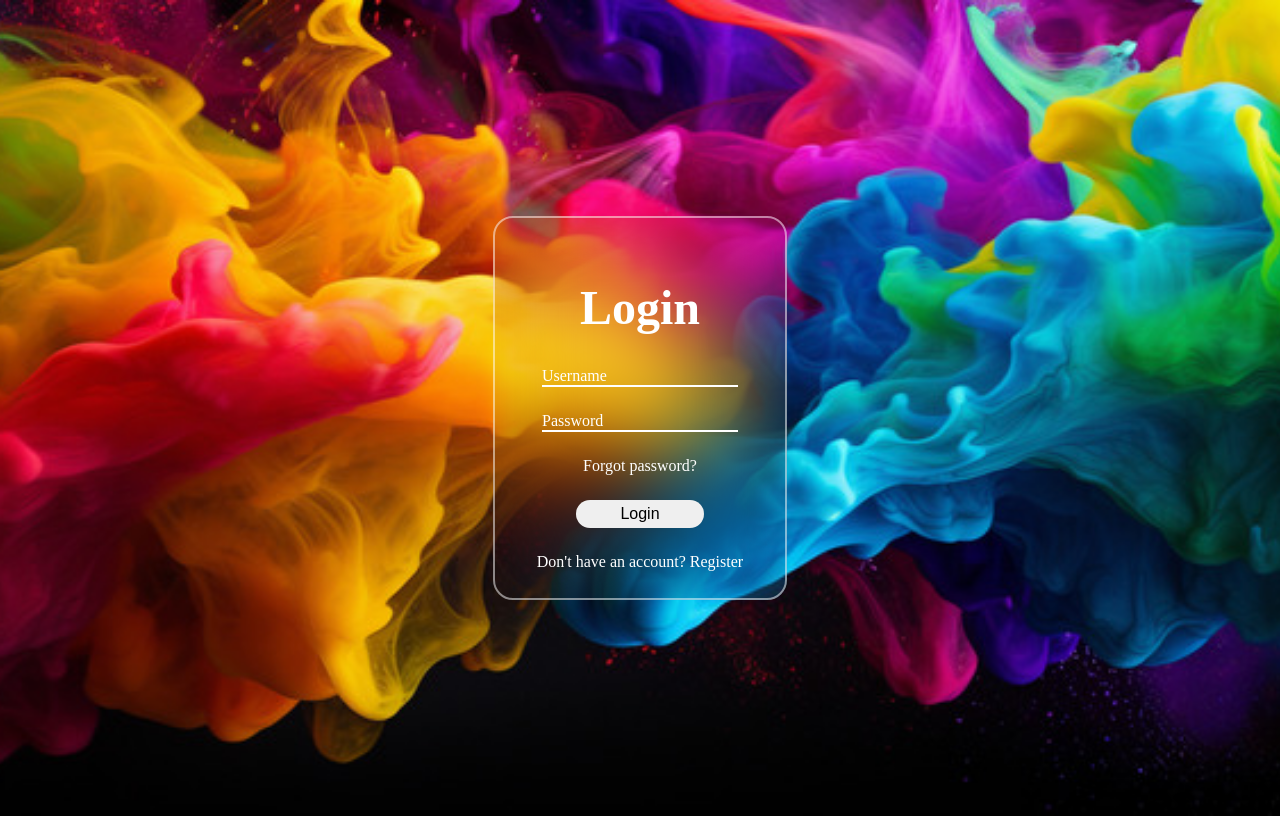
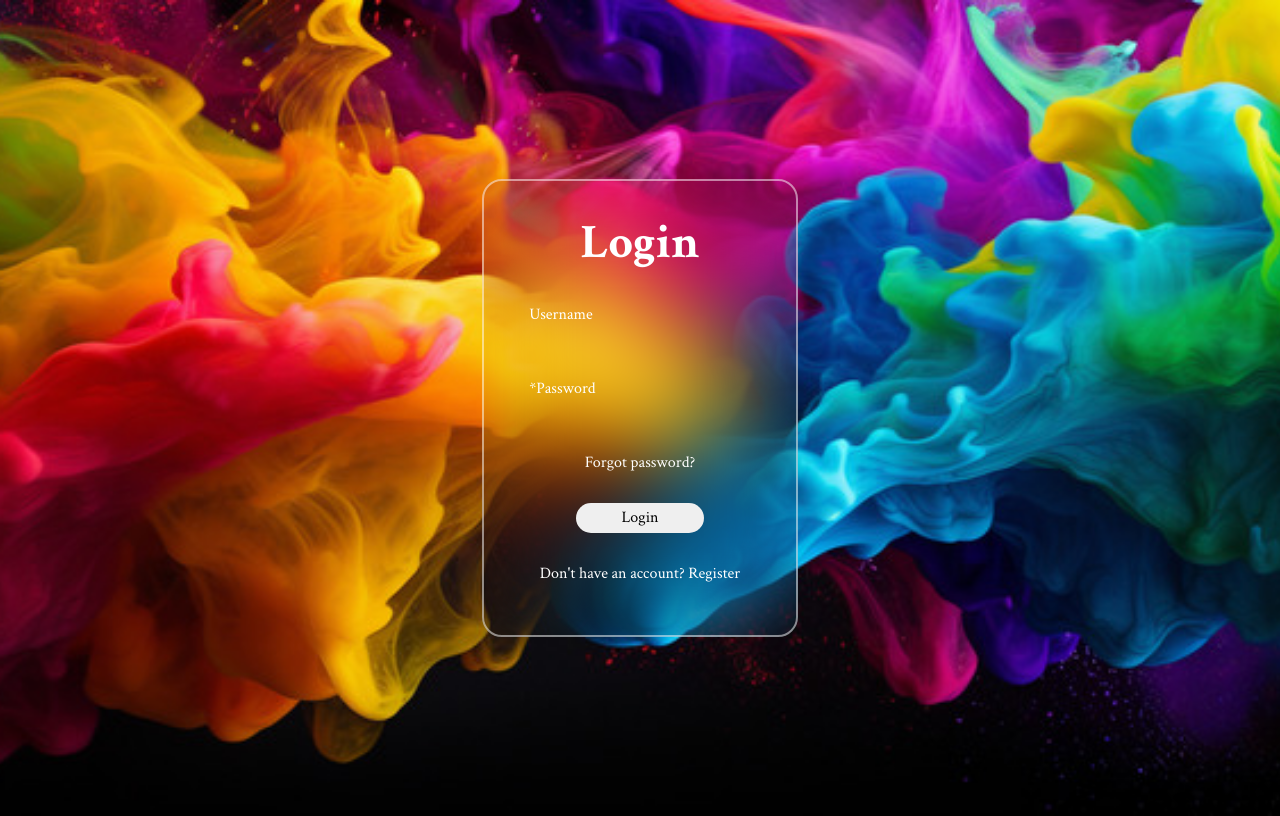
Before and after one commit to geovannad/Login, a plain HTML site: page index.html in a window 1280 px wide. Drawn offline with Linux system fonts and the light colour scheme.

Commit message:
modificação na caixa de texto

```diff
--- a/index.html
+++ b/index.html
@@ -1,24 +1,28 @@
-
 <!DOCTYPE html>
 <html lang="en">
   <head>
-        <meta charset="UTF-8">
-        <meta name="viewport" content="width=device-width, initial-scale=1.0">
+    <meta charset="UTF-8" />
+    <meta name="viewport" content="width=device-width, initial-scale=1.0" />
     <title>Site</title>
-        <link rel="stylesheet" href="style.css">
+    <link rel="stylesheet" href="style.css" />
     <script src="index.js" defer></script>
+
+<link rel="preconnect" href="https://fonts.googleapis.com">
+<link rel="preconnect" href="https://fonts.gstatic.com" crossorigin>
+<link href="https://fonts.googleapis.com/css2?family=Crimson+Text:ital,wght@0,400;0,600;0,700;1,400;1,600;1,700&display=swap" rel="stylesheet">
   </head>
   <body>
     <div id="caixa">
       <h1>Login</h1>
       <form id="formulario" action="">
-                <div class="input">
-                    <label for="nome" class="label">Username</label>
-                    <input type="text" id="userName" class="inp" name="nome" required placeholder="Username">
+        <div class="label-float">
+          <input type="text" placeholder=" " />
+          <label>Username</label>
         </div>
-                <div class="input">
-                    <label for="nome" class="label">Password</label>
-                <input type="text" class="inp" id="Password" name="nome" required>
+
+        <div class="label-float">
+          <input type="text" placeholder=" " required />
+          <label>Password</label>
         </div>
         <div class="input">
           <a class="text" href="##">Forgot password?</a>
@@ -29,9 +33,7 @@
         <div class="input">
           <p class="text">Don't have an account? <a href="##">Register</a></p>
         </div>
-
       </form>
-
     </div>
   </body>
 </html>
--- a/style.css
+++ b/style.css
@@ -1,89 +1,120 @@
-*{
-    color: #fff
+.label-float {
+  position: relative;
+  padding-top: 13px;
+  color: transparent;
+}
+.label-float {
+  margin: 30px;
+}
+.label-float input {
+  border: 0;
+  border-bottom: 2px solid transparent;
+  outline: none;
+  width: 15vw;
+  font-size: 1.3rem;
+  transition: all 0.3s ease-out;
+  -webkit-transition: all 0.3s ease-out;
+  -moz-transition: all 0.3s ease-out;
+  -webkit-appearance: none;
+  border-radius: 0;
+  background-color: transparent;
+}
 
+.label-float input:focus {
+  border-bottom: 2px solid #3951b2;
 }
-#caixa{
+
+.label-float input::placeholder {
+  color: transparent;
+}
+
+.label-float label {
+  pointer-events: none;
+  position: absolute;
+  top: 0;
+  left: 0;
+  margin-top: o;
+  transition: all 0.3s ease-out;
+  -webkit-transition: all 0.3s ease-out;
+  -moz-transition: all 0.3s ease-out;
+}
+
+.label-float input:required:invalid + label {
+  color: #fff;
+}
+.label-float input:focus:required:invalid {
+  border-bottom: 2px solid red;
+}
+.label-float input:required:invalid + label:before {
+  content: "*";
+}
+.label-float input:focus + label,
+.label-float input:not(:placeholder-shown) + label {
+  font-size: 1rem;
+  margin-top: 0;
+  color: #fff;
+}
+* {
+  color: #fff;
+  font-family: "Crimson Text", serif;
+}
+
+#caixa {
   display: center;
   justify-content: space-between;
   align-items: center;
   text-align: center;
   padding: 30px;
-    width: 18vw;
-    height: 40vh;
+  width: 22vw;
+  height: 53vh;
   background-color: transparent;
   border-radius: 20px;
   border: 2px solid rgb(255, 255, 255, 0.5);
   backdrop-filter: blur(45px);
   position: relative;
-    padding : auto;
+  padding: 15px;
 }
-body{
+body {
   display: flex;
   align-items: center;
   justify-content: center;
   background-position: center;
-    background-image: url('dkqli6cm.bmp');
+  background-image: url("dkqli6cm.bmp");
   background-repeat: no-repeat;
   background-position: center;
   background-size: cover;
   min-height: 100vh;
-
 }
-foms{
+foms {
   display: flex;
   align-items: center;
   justify-content: space-between;
 }
-.input{
-    margin-top: 25px;
-    background: transparent;
-    outline: none;
-}
-a{
+
+a {
   text-decoration: none;
 }
-button{
+button {
   width: 10vw;
-    height: 3.5vh;
+  height: 3.7vh;
   cursor: pointer;
   transition: all 0.4s ease;
   border: none;
   font-size: 1rem;
-    border-radius: 40PX;
-    color: black
+  border-radius: 40px;
+  color: black;
   /* background-color: #fff; */
 }
-h1{
+h1 {
+  margin: 15px;
+
   font-size: 3rem;
   color: #fff;
   text-align: center;
 }
-.inp{
-    border: 0;
-    border-bottom: 2px solid #fff ;
-    outline: 0;
-    width: 15vw;
-    color: #fff;
-    background: transparent;
-
-
+.input {
+  margin: 30px;
 }
-.inp::placeholder{
-    color: transparent;
-
+text {
+  font-size: 0.7rem;
 }
-.label{
-    position: absolute;
-    font-size: 1rem;
-    color: #fff;
-    transition: 0.2s;
-    display: center;
-
-}
-.inp:placeholder-shown ~ .label{
-    top: 20px;
-    cursor: text;
-    font-size: 1.0rem;
-
-
-}
```
Lines whose indentation alone changed are shown as unchanged.
